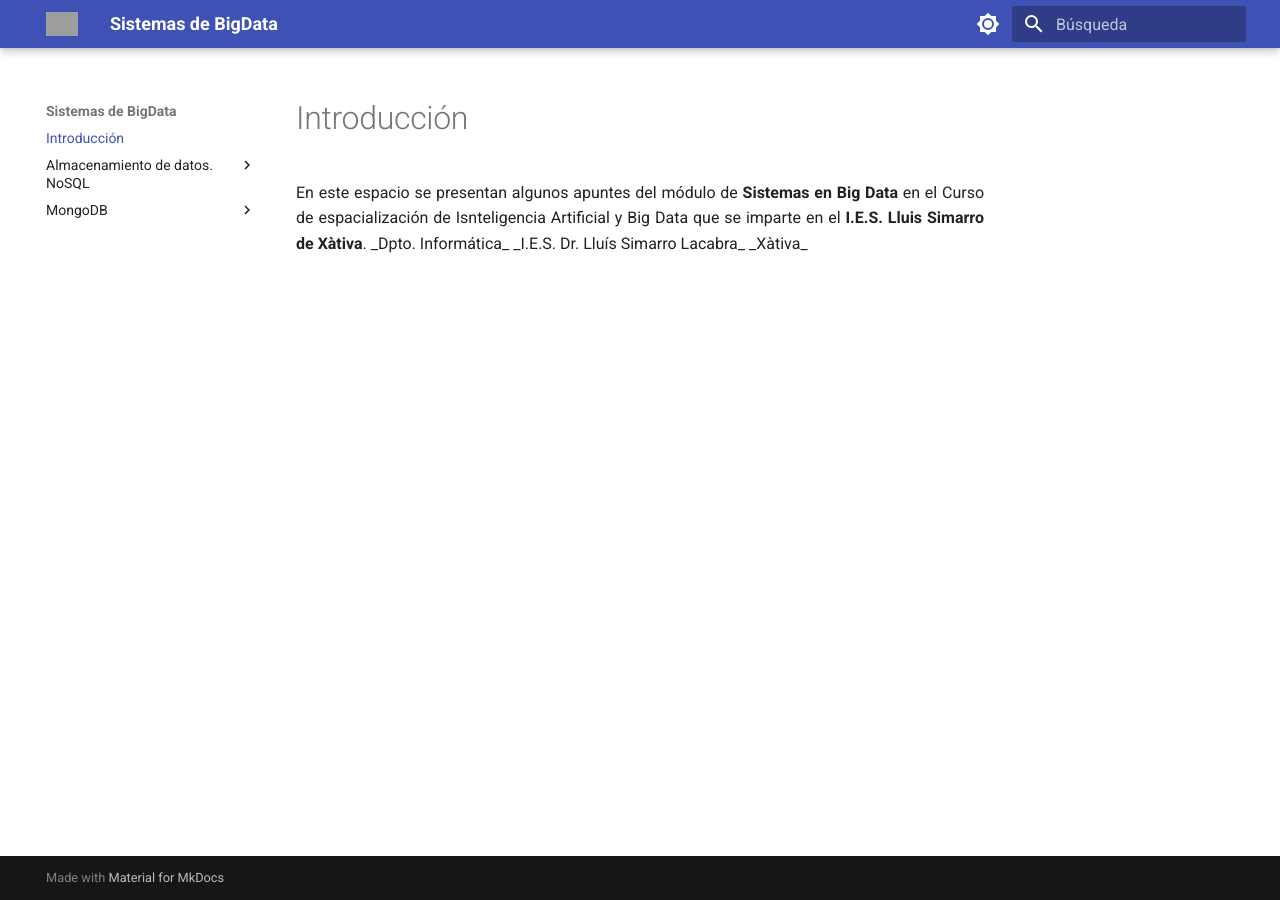
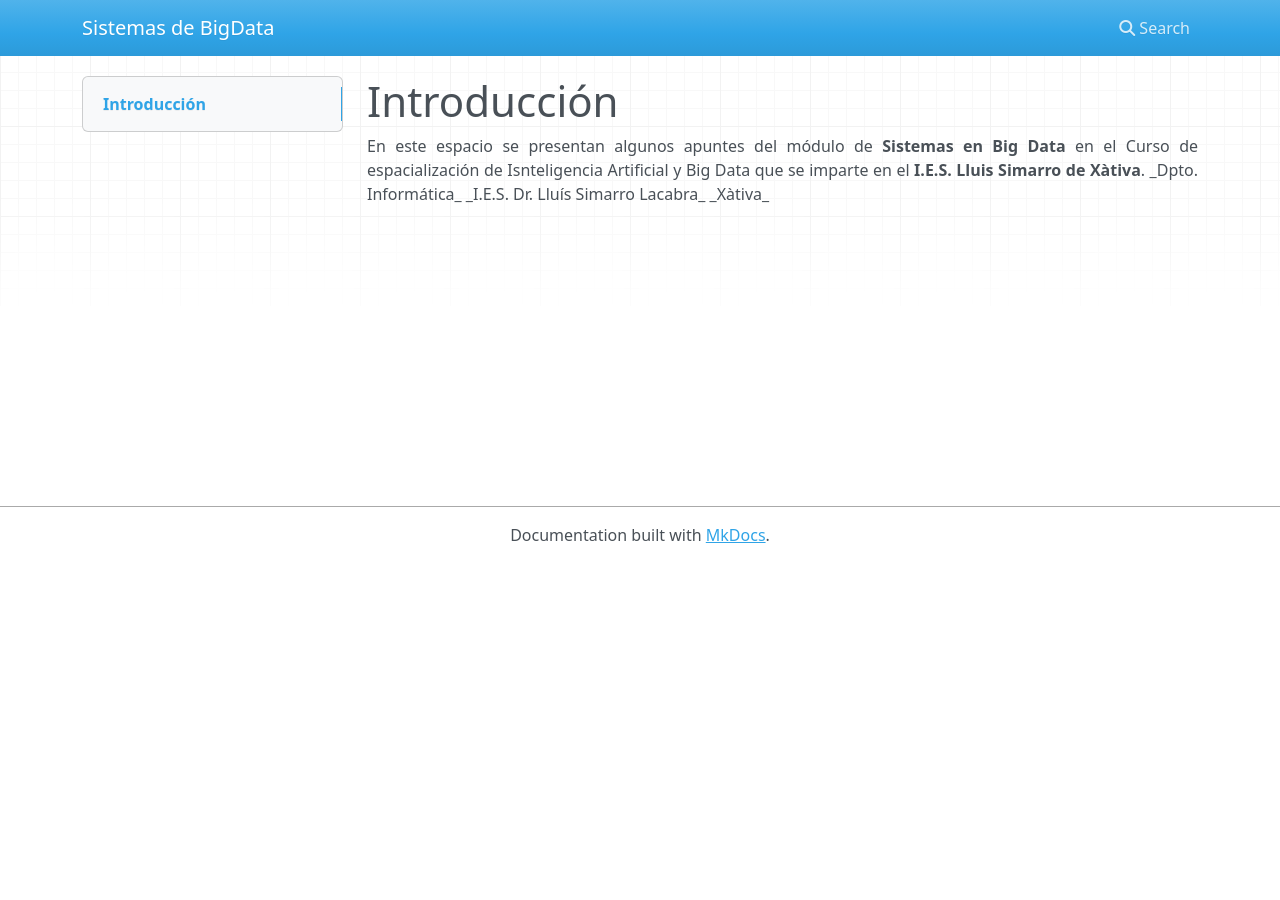
Before and after one commit to alapvi/sbd, an MkDocs documentation site: the page built from docs/index.md, in a window 1280 px wide. Built offline with MkDocs 1.6.1, drawn with Linux system fonts in a browser that asks for light colours; nearby versions of some CDN libraries; grey boxes are pictures that could not be loaded.

Commit message:
Update mkdocs.yml

```diff
--- a/mkdocs.yml
+++ b/mkdocs.yml
@@ -1,65 +1,2 @@
 site_name: Sistemas de BigData
-site_url: https://alapvi.github.io
-
-nav:
-  - Introducción: index.md
-  - Almacenamiento de datos. NoSQL:
-    - NoSQL: nosql/nosql.md
-    - Modelos de datos: nosql/moddatos.md
-    - Consistencia: nosql/consistencia.md
-  - MongoDB:
-    -  Introducción a MongoDB: mongodb/intromongo.md
-    -  MongoDB: mongodb/mongodb.md
-    -  Diseño de modelado de BD: mongodb/modelado.md
-    -  Instalación: mongodb/instalacion.md
-    -  Primeros pasos: mongodb/basicsmongo.md
-    -  Operaciones con datos CRUD: mongodb/mongodbcrud.md
-    -  Consulta de datos: mongodb/mongodbdatos.md
-
-theme:
-  name: material
-  language: es
-  logo: images/logo.png
-  favicon: images/logo_peq.png
-  features:
-    - content.code.copy
-  palette:
-    # Palette toggle for light mode
-    - scheme: default
-      toggle:
-        icon: material/brightness-7
-        name: Switch to dark mode
-
-    # Palette toggle for dark mode
-    - scheme: slate
-      toggle:
-        icon: material/brightness-4
-        name: Switch to light mode
-markdown_extensions:
-  - attr_list
-  - pymdownx.emoji:
-      emoji_index: !!python/name:material.extensions.emoji.twemoji
-      emoji_generator: !!python/name:material.extensions.emoji.to_svg
-  - md_in_html
-  - pymdownx.blocks.caption
-  - admonition
-  - pymdownx.highlight:
-      anchor_linenums: true
-      line_spans: __span
-      pygments_lang_class: true
-  - pymdownx.inlinehilite
-  - pymdownx.snippets
-  - pymdownx.superfences
-  - pymdownx.tabbed:
-      alternate_style: true
-
-plugins:
-  - tags
-  - search
-  #- minify:
-  #    minify_html: true
-  #    minify_js: true
-  #    minify_css: true
-  #    htmlmin_opts:
-  #        remove_comments: true
-  #    cache_safe: true
+site_url: https://alapvi.github.io/sbd
```
